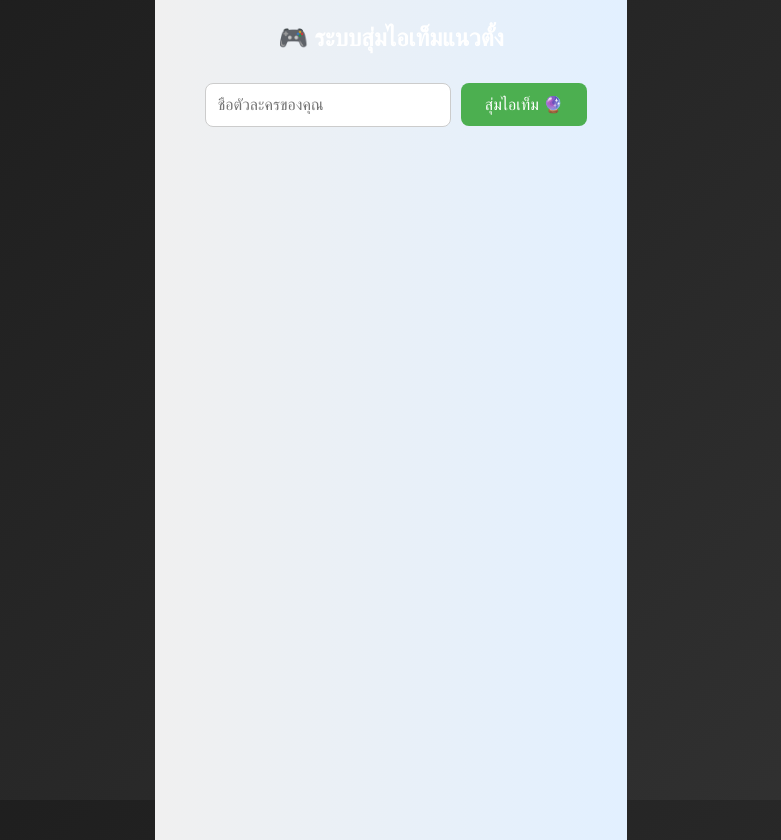
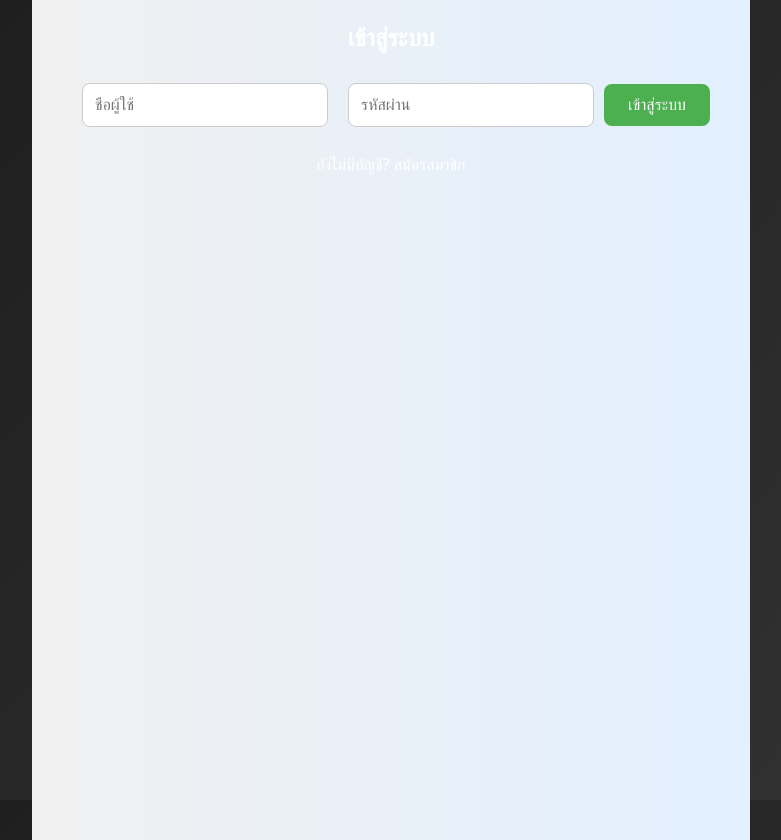
Before and after one commit to gardoffwhite/nagegacha, a React (Create React App) app: page / in a window 1280 px wide. Shown: the whole page, without its empty margins (249-1030 px from the left). Built offline with nearby package versions, Linux system fonts and the light colour scheme.

Commit message:
Update App.js

```diff
--- a/src/App.js
+++ b/src/App.js
@@ -1,66 +1,144 @@
 import React, { useState } from 'react';
 import './App.css';
 
-const sampleRates = [
-  { item: 'ดาบเทพเจ้า' },
-  { item: 'โล่พลังน้ำแข็ง' },
-  { item: 'หมวกนักรบ' },
-  { item: 'เกราะแสงอาทิตย์' },
-  { item: 'แหวนเวทย์มนต์' },
-  { item: 'ปีกมังกร' },
-  { item: 'ดาบเงา' },
-  { item: 'หอกสายฟ้า' }
+const BACKEND_URL = 'https://script.google.com/macros/s/AKfycbzib6C9lGk23Zemy9f0Vj78E5eK8-TQBIaZEGPE5l0FT2Kc0-vDbdfK5xsRG58qmseGsA/exec';
+const ITEM_LIST = [
+  'ดาบเทพ', 'เกราะเหล็ก', 'หมวกนักรบ', 'ปีกปีศาจ',
+  'ยาเพิ่มพลัง', 'กล่องสุ่ม', 'โล่เวท', 'หอกสายฟ้า',
+  'รองเท้าเร็ว', 'แหวนเวทย์มนตร์'
 ];
 
 export default function App() {
   const [username, setUsername] = useState('');
+  const [password, setPassword] = useState('');
   const [characterName, setCharacterName] = useState('');
+  const [isLoggedIn, setIsLoggedIn] = useState(false);
+  const [token, setToken] = useState(0);
+  const [item, setItem] = useState(null);
+  const [view, setView] = useState('login');
+  const [adminUser, setAdminUser] = useState('');
+  const [adminTokens, setAdminTokens] = useState(0);
   const [isRolling, setIsRolling] = useState(false);
-  const [item, setItem] = useState(null);
-  const [dropRates, setDropRates] = useState(sampleRates);
 
-  const handleDraw = () => {
-    if (!characterName) return alert('กรุณาใส่ชื่อตัวละคร');
+  const handleAuth = async (action) => {
+    const params = new URLSearchParams({ action, username, password });
+    const res = await fetch(BACKEND_URL, { method: 'POST', body: params });
+    const result = await res.json();
+
+    if (result.status === 'LoginSuccess') {
+      setIsLoggedIn(true);
+      setToken(result.token || 0);
+      setView(result.role === 'admin' ? 'admin' : 'dashboard');
+    } else if (result.status === 'Registered') {
+      alert('สมัครสำเร็จ! ลองเข้าสู่ระบบ');
+      setView('login');
+    } else if (result.status === 'UsernameAlreadyExists') {
+      alert('ชื่อผู้ใช้นี้มีอยู่แล้ว');
+    } else if (result.status === 'InvalidCredentials') {
+      alert('ชื่อผู้ใช้หรือรหัสผ่านไม่ถูกต้อง');
+    } else {
+      alert('เกิดข้อผิดพลาด: ' + result.status);
+    }
+  };
+
+  const handleDraw = async () => {
+    if (token <= 0) return alert('คุณไม่มี Token เพียงพอสำหรับการสุ่ม!');
+    if (!characterName) return alert('ใส่ชื่อตัวละครก่อนสุ่ม!');
+    if (isRolling) return;
+
     setIsRolling(true);
     setItem(null);
-    const result = dropRates[Math.floor(Math.random() * dropRates.length)];
 
-    setTimeout(() => {
-      setItem({ item: result.item, character: characterName });
+    const url = `${BACKEND_URL}?username=${username}&character=${characterName}`;
+    const res = await fetch(url);
+    const data = await res.json();
+
+    if (data === 'NotEnoughTokens') {
+      alert('Token ไม่พอ!');
       setIsRolling(false);
-    }, 5000);
+    } else {
+      setTimeout(() => {
+        setItem(data);
+        setToken((prev) => prev - 1);
+        setIsRolling(false);
+      }, 3000);
+    }
+  };
+
+  const handleAdminAddToken = async () => {
+    const params = new URLSearchParams({
+      action: 'addtoken',
+      username: adminUser,
+      token: adminTokens,
+    });
+    const res = await fetch(BACKEND_URL, { method: 'POST', body: params });
+    const result = await res.json();
+    alert(result.status === 'TokenAdded' ? 'เติม Token สำเร็จ' : 'ไม่พบผู้ใช้นี้');
   };
 
   return (
     <div className="app-container">
-      <h2>🎮 ระบบสุ่มไอเท็มแนวตั้ง</h2>
-      <input
-        className="input-field"
-        placeholder="ชื่อตัวละครของคุณ"
-        value={characterName}
-        onChange={(e) => setCharacterName(e.target.value)}
-      />
-      <button className="btn" onClick={handleDraw}>สุ่มไอเท็ม 🔮</button>
-
-      {isRolling && dropRates.length > 0 && (
-        <div className="scroll-container">
-          <div className="scroll-inner">
-            {Array.from({ length: 30 }).map((_, i) => {
-              const entry = dropRates[i % dropRates.length];
-              return (
-                <div className="scroll-item" key={i}>
-                  {entry.item}
-                </div>
-              );
-            })}
-          </div>
+      {view === 'login' && (
+        <div className="auth-container">
+          <h2>เข้าสู่ระบบ</h2>
+          <input className="input-field" placeholder="ชื่อผู้ใช้" value={username} onChange={(e) => setUsername(e.target.value)} />
+          <input className="input-field" placeholder="รหัสผ่าน" type="password" value={password} onChange={(e) => setPassword(e.target.value)} />
+          <button className="btn" onClick={() => handleAuth('login')}>เข้าสู่ระบบ</button>
+          <p>ยังไม่มีบัญชี? <span className="link" onClick={() => setView('register')}>สมัครสมาชิก</span></p>
         </div>
       )}
 
-      {item && !isRolling && (
-        <p className="item-name stop-animation">
-          🎁 คุณได้รับ: {item.item} <br />🎭 ตัวละคร: {item.character}
-        </p>
+      {view === 'register' && (
+        <div className="auth-container">
+          <h2>สมัครสมาชิก</h2>
+          <input className="input-field" placeholder="ชื่อผู้ใช้" value={username} onChange={(e) => setUsername(e.target.value)} />
+          <input className="input-field" placeholder="รหัสผ่าน" type="password" value={password} onChange={(e) => setPassword(e.target.value)} />
+          <button className="btn" onClick={() => handleAuth('register')}>สมัครสมาชิก</button>
+          <p>มีบัญชีอยู่แล้ว? <span className="link" onClick={() => setView('login')}>เข้าสู่ระบบ</span></p>
+        </div>
+      )}
+
+      {view === 'dashboard' && (
+        <div className="dashboard-container">
+          <h2>🎮 N-age Warzone Gacha!!</h2>
+          <div className="token-display">Token คงเหลือ: {token}</div>
+
+          <input className="input-field" placeholder="ชื่อตัวละครของคุณ" value={characterName} onChange={(e) => setCharacterName(e.target.value)} />
+          <button className="btn btn-gacha" onClick={handleDraw} disabled={isRolling}>
+            {isRolling ? 'กำลังสุ่ม...' : 'สุ่มไอเท็ม 🔮'}
+          </button>
+
+          {isRolling && (
+            <div className="rolling-container">
+              <div className="rolling-strip">
+                {Array(30).fill(null).map((_, i) => (
+                  <div className="rolling-item" key={i}>
+                    {ITEM_LIST[Math.floor(Math.random() * ITEM_LIST.length)]}
+                  </div>
+                ))}
+              </div>
+            </div>
+          )}
+
+          {item && !isRolling && (
+            <div className="item-display-card">
+              <div className="item-name">🎁 คุณได้รับ: {item.item}</div>
+              <div className="character-name">ตัวละคร: {item.character}</div>
+            </div>
+          )}
+
+          <button className="btn btn-logout" onClick={() => { setIsLoggedIn(false); setView('login'); }}>ออกจากระบบ</button>
+        </div>
+      )}
+
+      {view === 'admin' && (
+        <div className="admin-container">
+          <h2>🛠️ แอดมิน - เติม Token</h2>
+          <input className="input-field" placeholder="ชื่อผู้ใช้" value={adminUser} onChange={(e) => setAdminUser(e.target.value)} />
+          <input className="input-field" placeholder="จำนวน Token" type="number" value={adminTokens} onChange={(e) => setAdminTokens(Number(e.target.value))} />
+          <button className="btn" onClick={handleAdminAddToken}>เติม Token</button>
+          <button className="btn btn-logout" onClick={() => { setIsLoggedIn(false); setView('login'); }}>ออกจากระบบ</button>
+        </div>
       )}
     </div>
   );
```
